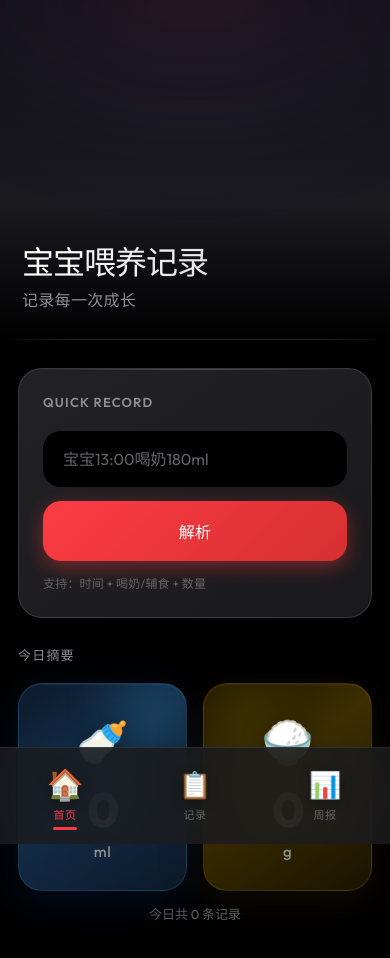
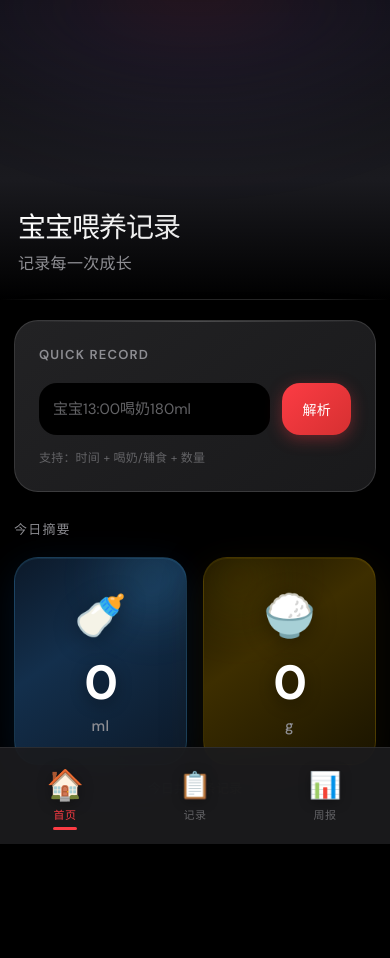
Before and after one commit to 651494508zzd-gif/baby-feed, a React (Vite) app: page / in a window 390 px wide. Shown: the top 958 px of the page. After the commit the page ends 926 px from the top, so only its background shows below. Built offline with nearby package versions, Linux system fonts and the light colour scheme.

Commit message:
Fix: mobile button visibility and improve Apple Music style

```diff
--- a/src/App.css
+++ b/src/App.css
@@ -1,4 +1,4 @@
-@import url('https://fonts.googleapis.com/css2?family=Outfit:wght@300;400;500;600;700;800&family=Noto+Sans+SC:wght@300;400;500;600;700&display=swap');
+@import url('https://fonts.googleapis.com/css2?family=DM+Sans:opsz,wght@9..40,300;9..40,400;9..40,500;9..40,600;9..40,700&family=Noto+Sans+SC:wght@300;400;500;600;700&display=swap');
 
 * {
   margin: 0;
@@ -19,7 +19,7 @@
   --text-tertiary: #636366;
   --milk-color: #5ac8fa;
   --solid-color: #ffcc00;
-  --glass: rgba(28, 28, 30, 0.85);
+  --glass: rgba(28, 28, 30, 0.9);
   --glass-light: rgba(255, 255, 255, 0.08);
   --glass-border: rgba(255, 255, 255, 0.12);
   --shadow-soft: 0 8px 32px rgba(0, 0, 0, 0.4);
@@ -31,7 +31,7 @@
 }
 
 body {
-  font-family: 'Outfit', 'Noto Sans SC', -apple-system, BlinkMacSystemFont, sans-serif;
+  font-family: 'DM Sans', 'Noto Sans SC', -apple-system, BlinkMacSystemFont, sans-serif;
   background-color: var(--bg-dark);
   color: var(--text);
   min-height: 100vh;
@@ -187,7 +187,7 @@ body {
 
 .input-group {
   display: flex;
-  gap: 14px;
+  gap: 12px;
   width: 100%;
   align-items: stretch;
 }
@@ -195,10 +195,10 @@ body {
 .input-group input {
   flex: 1;
   min-width: 0;
-  padding: 18px 20px;
+  padding: 16px 18px;
   border: none;
   border-radius: var(--radius-md);
-  font-size: 16px;
+  font-size: 15px;
   font-weight: 500;
   background: var(--bg-dark);
   color: var(--text);
@@ -219,23 +219,26 @@ body {
 }
 
 .btn-primary {
-  padding: 18px 28px;
+  padding: 16px 24px;
   background: linear-gradient(135deg, var(--primary) 0%, var(--primary-dark) 100%);
   color: white;
   border: none;
   border-radius: var(--radius-md);
-  font-size: 15px;
+  font-size: 14px;
   font-weight: 700;
   cursor: pointer;
   transition: all 0.25s cubic-bezier(0.4, 0, 0.2, 1);
   white-space: nowrap;
-  box-shadow: 0 6px 20px rgba(252, 60, 68, 0.4);
+  box-shadow: 0 4px 16px rgba(252, 60, 68, 0.35);
   letter-spacing: 0.3px;
+  display: inline-flex;
+  align-items: center;
+  justify-content: center;
 }
 
 .btn-primary:hover {
   transform: translateY(-2px);
-  box-shadow: 0 10px 30px rgba(252, 60, 68, 0.5);
+  box-shadow: 0 8px 24px rgba(252, 60, 68, 0.45);
 }
 
 .btn-primary:active {
@@ -250,28 +253,59 @@ body {
   letter-spacing: 0.2px;
 }
 
-/* Mobile Responsive */
-@media (max-width: 420px) {
+/* Mobile Responsive - Fix button visibility */
+@media (max-width: 480px) {
   .input-group {
-    flex-direction: column;
+    flex-direction: row;
+    flex-wrap: nowrap;
   }
 
-  .input-group input,
-  .input-group .btn-primary {
-    width: 100%;
+  .input-group input {
+    flex: 1;
+    min-width: 0;
+    padding: 16px 14px;
+    font-size: 15px;
   }
 
   .input-group .btn-primary {
-    padding: 18px;
-    font-size: 16px;
+    padding: 16px 20px;
+    font-size: 14px;
+    white-space: nowrap;
+    flex-shrink: 0;
   }
 
   .header {
-    height: 340px;
+    height: 300px;
+    padding: 0 18px 24px;
   }
 
   .header h1 {
+    font-size: 28px;
+  }
+
+  .summary-card {
+    padding: 20px 16px;
+    min-height: 150px;
+  }
+
+  .summary-card .value {
+    font-size: 36px;
+  }
+
+  .summary-card .icon {
     font-size: 32px;
+  }
+
+  .main {
+    padding: 20px 14px 100px;
+  }
+
+  .tab-btn {
+    padding: 10px 20px;
+  }
+
+  .tab-btn span:first-child {
+    font-size: 22px;
   }
 }
 
```
